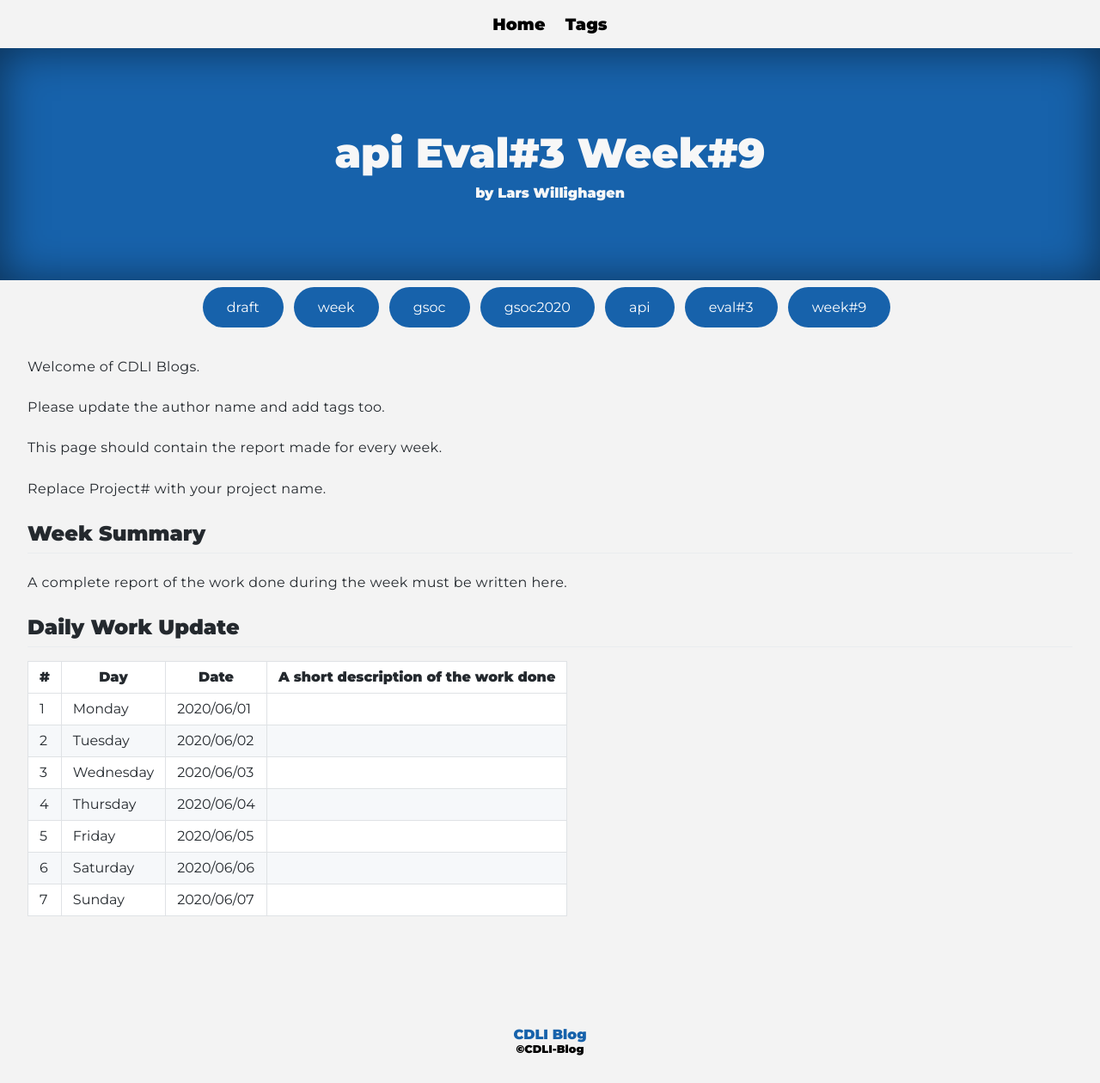
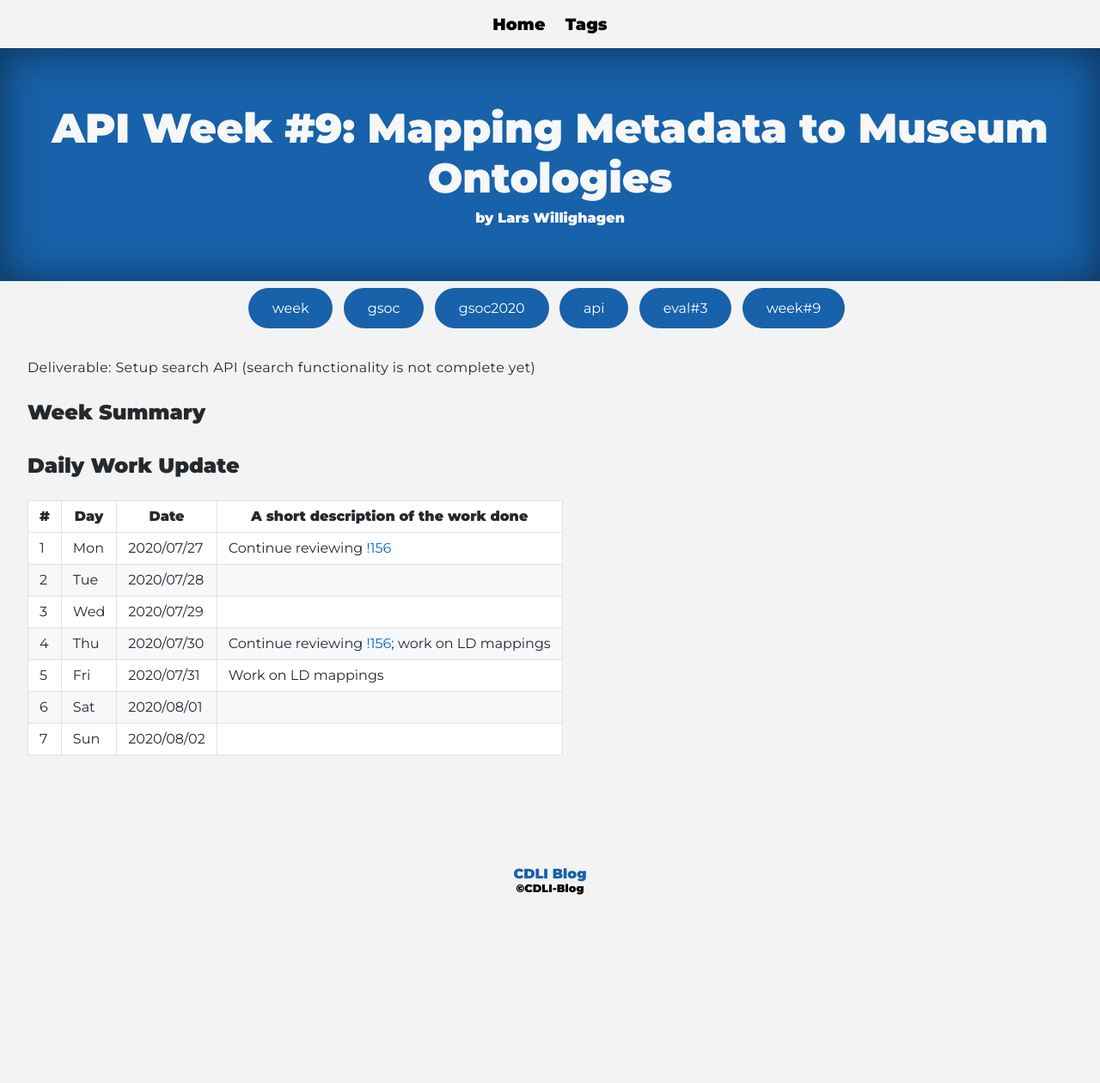
Before and after one commit to cdli-gh/blog, a Jekyll site: the page built from _blog/gsoc20/api/posts/11_week9.md, in a window 1280 px wide. Shown: the whole page at 86% size. Built offline with Jekyll 4.4.1, drawn with Linux system fonts in a browser that asks for light colours; Markdown is read by kramdown in place of the engine named in the settings; after the commit the page ends 1073 px from its top, so only the background shows below that.

Commit message:
gsoc20/api: 9:1-5

```diff
--- a/_blog/gsoc20/api/posts/11_week9.md
+++ b/_blog/gsoc20/api/posts/11_week9.md
@@ -1,30 +1,24 @@
 ---
 layout: page
-title: api Eval#3 Week#9
+title: "API Week #9: Mapping Metadata to Museum Ontologies"
 author: "Lars Willighagen"
-tags: ["draft","week","gsoc","gsoc2020","api","eval#3","week#9"]
+tags: ["week","gsoc","gsoc2020","api","eval#3","week#9"]
 ---
-Welcome of CDLI Blogs.
 
-Please update the author name and add tags too.
-
-This page should contain the report made for every week.
-
-Replace Project# with your project name.
+Deliverable: Setup search API (search functionality is not complete yet)
 
 ## Week Summary
 
-A complete report of the work done during the week must be written here.
 
 
 ## Daily Work Update
 
-|\#|Day|Date|A short description of the work done|
-|---	|---	|---	|---	|
-|1   	| Monday 	|   2020/06/01	|   	|
-|2   	| Tuesday  	|   2020/06/02	|   	|
-|3   	| Wednesday  	|  2020/06/03 	|   	|
-|4   	| Thursday  	|   2020/06/04	|   	|
-|5   	| Friday  	|   2020/06/05	|   	|
-|6   	| Saturday  	|   2020/06/06	|   	|
-|7   	| Sunday  	|   2020/06/07	|   	|
+| # | Day | Date       | A short description of the work done |
+|---|-----|------------|--------------------------------------|
+| 1 | Mon | 2020/07/27 | Continue reviewing [!156](https://gitlab.com/cdli/framework/-/merge_requests/156) |
+| 2 | Tue | 2020/07/28 |  |
+| 3 | Wed | 2020/07/29 |  |
+| 4 | Thu | 2020/07/30 | Continue reviewing [!156](https://gitlab.com/cdli/framework/-/merge_requests/156); work on LD mappings |
+| 5 | Fri | 2020/07/31 | Work on LD mappings |
+| 6 | Sat | 2020/08/01 |  |
+| 7 | Sun | 2020/08/02 |  |
```
